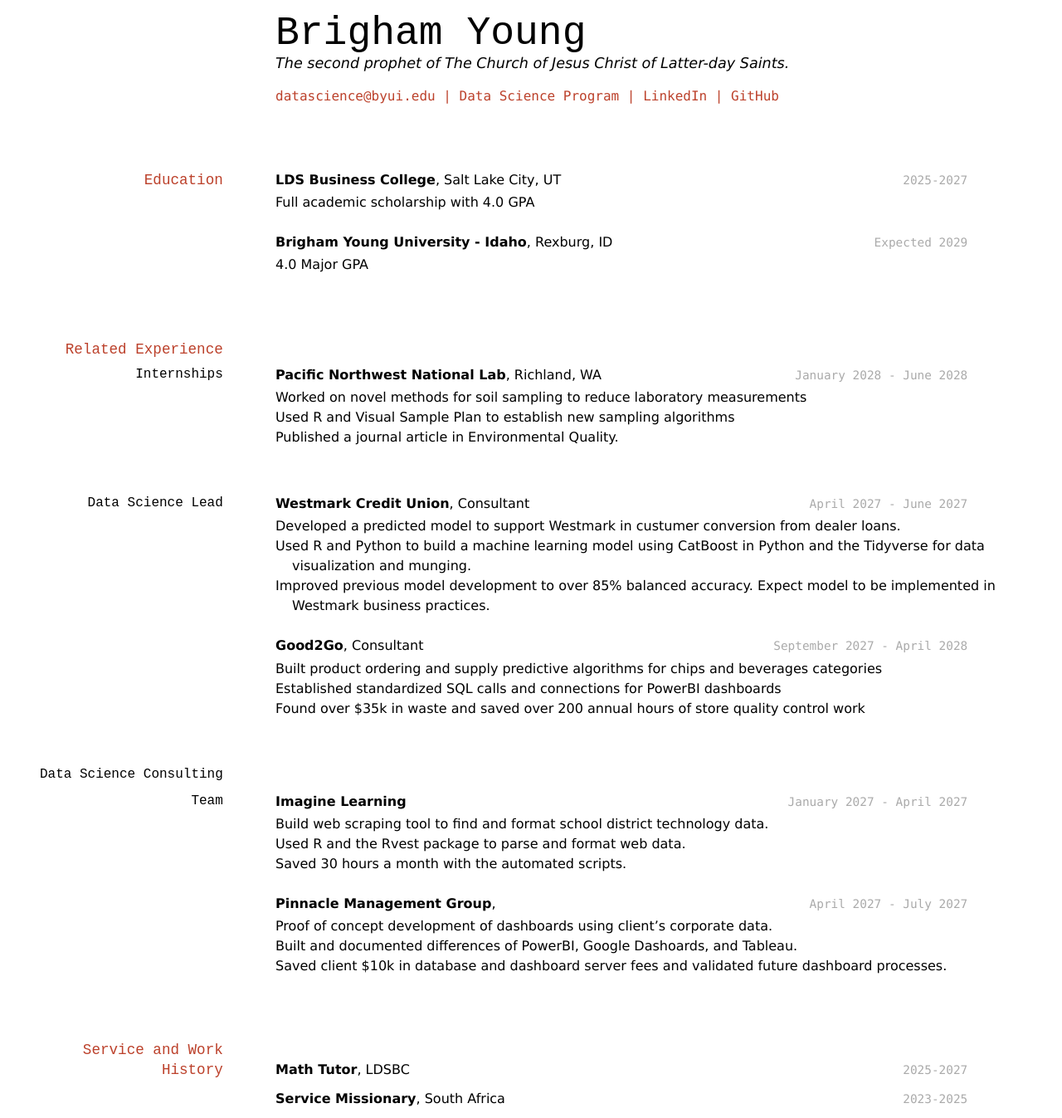
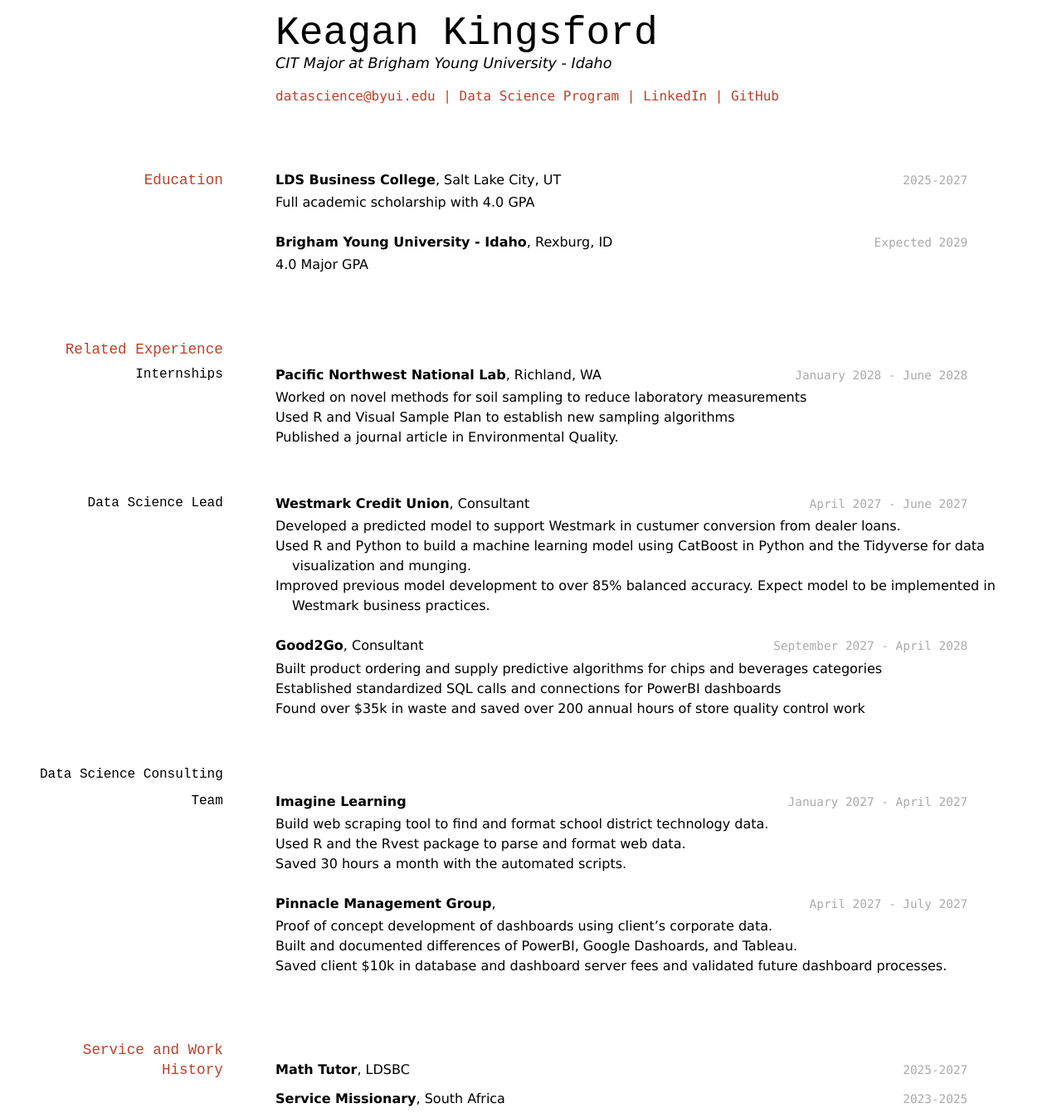
Before and after one commit to kingsfordkb009/kingsford-resume, a Jekyll site: the page built from docs/index.md, in a window 1280 px wide. Shown: the whole page at 83% size. Built offline with Jekyll 4.4.1, drawn with Linux system fonts in a browser that asks for light colours.

Commit message:
updated name

```diff
--- a/docs/index.md
+++ b/docs/index.md
@@ -1,9 +1,9 @@
 ---
 layout: cv
-title: Brigham Young's Resume
+title: Keagan Kingsford's Resume
 ---
-# Brigham Young
-The second prophet of The Church of Jesus Christ of Latter-day Saints.
+# Keagan Kingsford
+CIT Major at Brigham Young University - Idaho
 
 <div id="webaddress">
 <a href="datascience@byui.edu">datascience@byui.edu</a>
```
